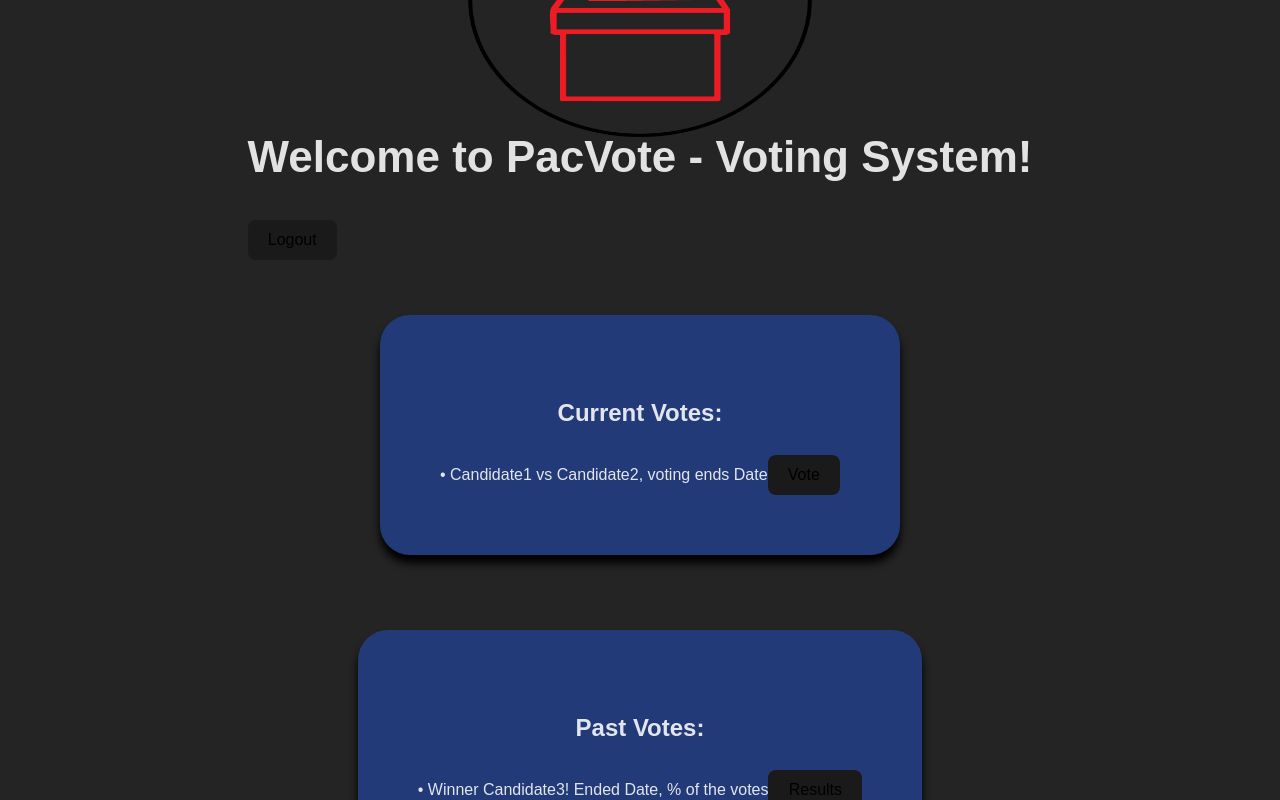
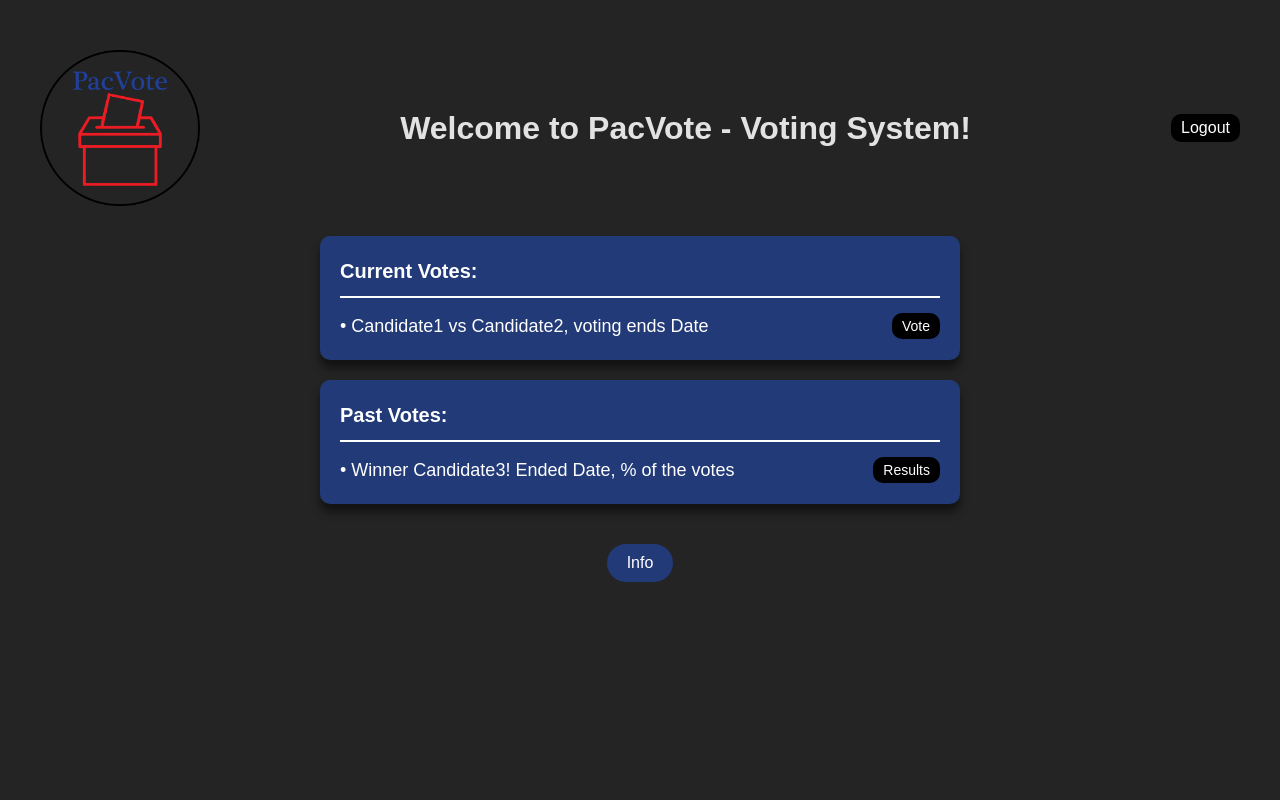
Before and after one commit to unlabiri/CSCE361-Capstone-Project, a React (Vite) app in the folder pacVote/: page / in a window 1280 px wide. Shown: the top 800 px of the page. Built offline with nearby package versions, Linux system fonts and the light colour scheme.

Commit message:
Update Home.css

```diff
--- a/pacVote/src/styles/Home.css
+++ b/pacVote/src/styles/Home.css
@@ -12,80 +12,113 @@
 .Home-container {
   display: flex;
   flex-direction: column;
-    gap: 75px;
   align-items: center;
-    justify-content: center;
+  justify-content: flex-start;
   height: 100vh;
-    text-align: center;
+  position: relative;
+  gap: 20px;
+}
+
+.header-container {
+  display: flex;
+  justify-content: space-between;
+  align-items: center;
+  width: 100%;
+  padding: 10px 20px;
+  position: sticky;
+  top: 0;
+  z-index: 100;
 }
 
 .Home-logo {
-    width: 343.75px;
-    height: 275px;
+  width: 160px;
+  height: auto;
+}
+
+.Home-title {
+  font-size: 32px;
+  margin: 0;
+  text-align: center;
+  flex-grow: 1;
+}
+
+.logout-button {
+  background-color: #223a78;
+  color: white;
+  border: none;
+  border-radius: 15px;
+  padding: 10px 20px;
+  font-size: 16px;
+  cursor: pointer;
+}
+
+.logout-button:hover {
+  background-color: #34495e;
 }
 
 .Home-box {
   display: flex;
   flex-direction: column;
-    align-items: center;
-    gap: 5px;
+  align-items: flex-start;
+  gap: 15px;
   background-color: #223a78;
-    padding: 60px;
-    border-radius: 30px;
-    box-shadow: 0 8px 8px rgba(0, 0, 0, 1);
+  color: white;
+  padding: 20px;
+  border-radius: 10px;
+  box-shadow: 0 8px 8px rgba(0, 0, 0, 0.5);
+  max-width: 600px;
+  width: 80%;
+  font-size: 18px;
 }
 
-  .Home-title {
-    font-size: 44px;
-    margin-top: -20px;
-    margin-bottom: 30px;
+.box-title {
+  margin: 0;
+  font-size: 20px;
+  padding-bottom: 10px;
+  border-bottom: 2px solid white;
+  width: 100%;
+  text-align: left;
 }
 
-  .Home-label {
-    font-size: 22px;
-    margin-bottom: 10px;
+.vote-row, .results-row {
+  display: flex;
+  align-items: center;
+  justify-content: space-between;
+  width: 100%;
 }
 
-  .logout-button {
-    display: flex;
-    gap: 20px;
-    margin-top: 20px;
-    margin-bottom: -20px;
+.vote-button, .results-button {
+  background-color: black;
+  color: white;
+  border: none;
+  border-radius: 10px;
+  padding: 5px 10px;
+  cursor: pointer;
+  font-size: 14px;
 }
 
 .info-button {
-    margin-top: 30px;
+  margin-top: 20px;
   padding: 10px 20px;
   cursor: pointer;
   background-color: #223a78;
   color: white;
   border: none;
   border-radius: 20px;
-    font-size: 20px;
+  font-size: 16px;
 }
 
-  .Home-form {
-    display: flex;
-    flex-direction: column;
-    align-items: center;
-    gap: 15px;
+.logout-button, .vote-button, .results-button {
+  background-color: black;
+  color: white;
+  border: none;
+  border-radius: 10px;
+  padding: 5px 10px;
+  cursor: pointer;
+  transition: all .5s ease;
 }
 
-  .Home-label input {
-    font-size: 18px;
-    padding: 12px 15px;
-    width: 175px;
-    border-radius: 5px;
-    border: 1px solid #ccc;
+.logout-button:hover, .vote-button:hover, .results-button:hover {
+  outline: 2px solid white;
+  color: white;
 }
-
-
-
-  .form-row {
-    display: flex;
-    gap: 20px;
-  }
-
-  .form-row .create-label input {
-    width: 175px;
-  }
```
Lines whose indentation alone changed are shown as unchanged.
